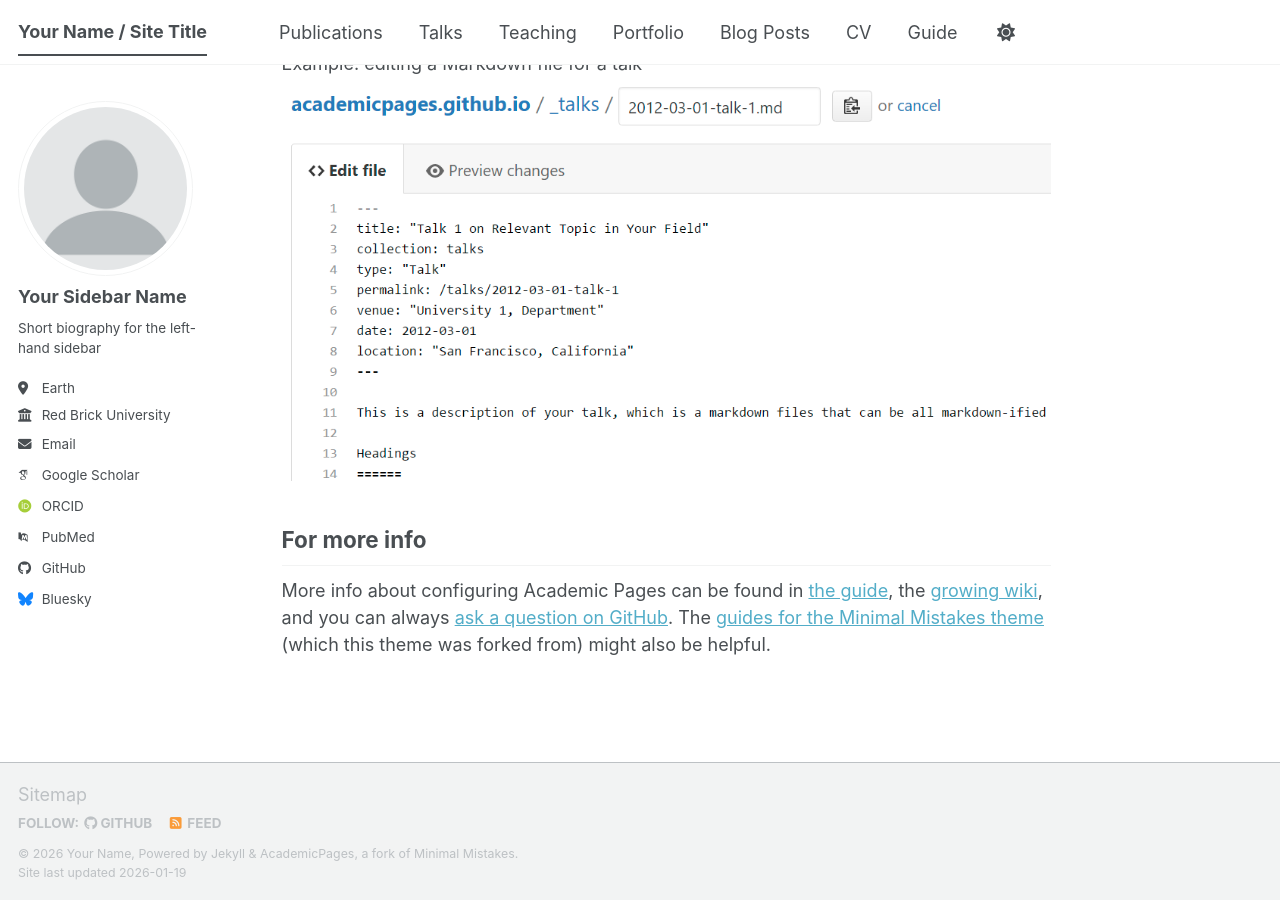
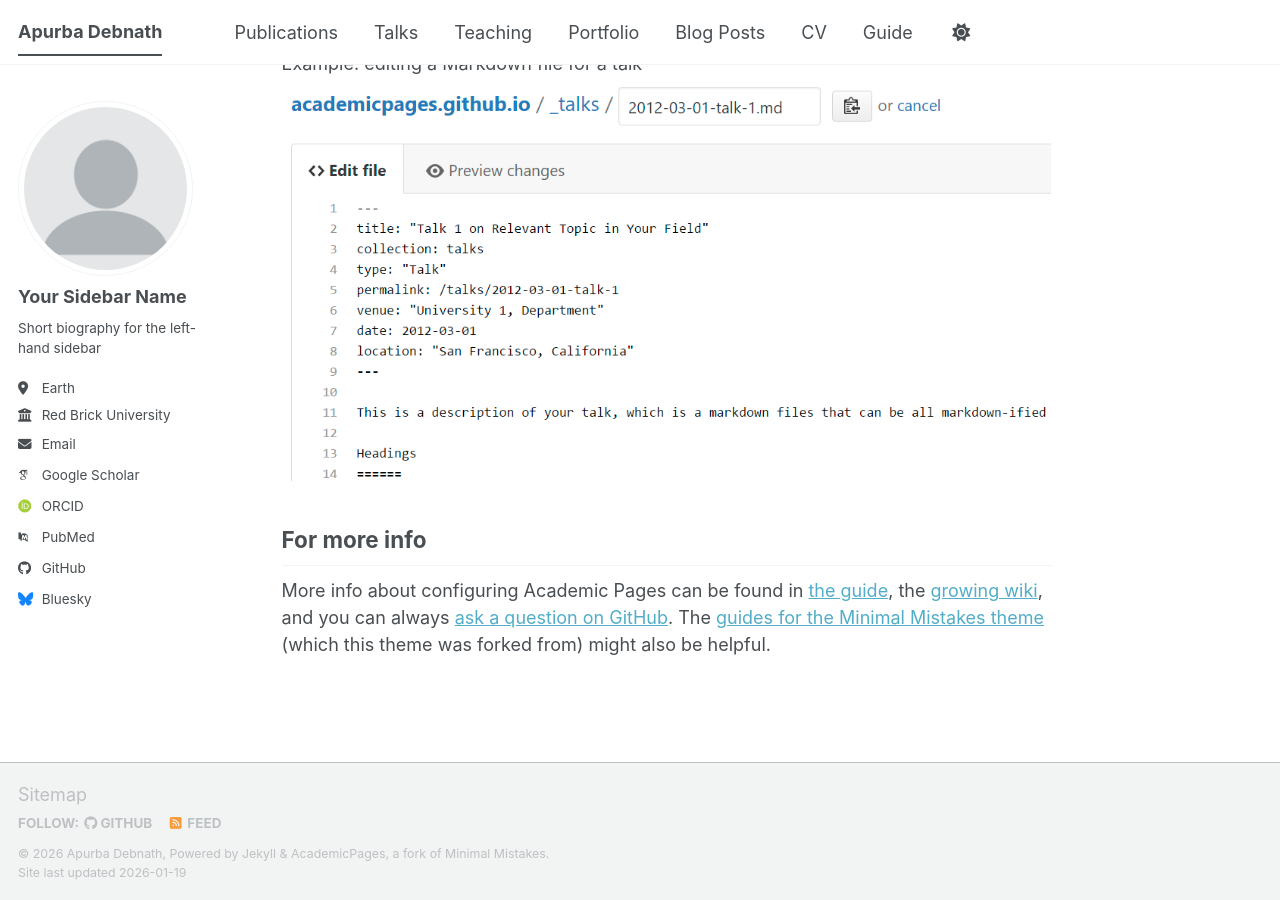
Before and after one commit to ApurbaApd/ApurbaApd.github.io, a Jekyll site: the page built from _pages/about.md, in a window 1280 px wide and 900 px high, scrolled down 2720 px. Built offline with Jekyll 4.4.1, drawn with Linux system fonts in a browser that asks for light colours; some web fonts are replaced; a script bundle is joined from its source files by our own code; library files that are not in the unit come from our copies.

Commit message:
Update site title and personal information

```diff
--- a/_config.yml
+++ b/_config.yml
@@ -9,11 +9,11 @@
 # Basic Site Settings
 locale                   : "en-US"
 site_theme               : "default" # The available themes options are "default", "air", "sunrise", "mint", "dirt" and "contrast"
-title                    : "Your Name / Site Title"
+title                    : "Apurba Debnath"
 title_separator          : "-"
-name                     : &name "Your Name"
-description              : &description "Your Name's academic portfolio"   # Update this with a general description of your site, this is the default if not overridden by a page
-url                      : https://academicpages.github.io # The base hostname & protocol for your site e.g. "https://[your GitHub username].github.io",
+name                     : &name "Apurba Debnath"
+description              : &description "Academic portfolio"   # Update this with a general description of your site, this is the default if not overridden by a page
+url                      : https://ApurbaApd.github.io # The base hostname & protocol for your site e.g. "https://[your GitHub username].github.io",
                                                            # or if you already have some other page hosted on Github then use "https://[your GitHub username].github.io/[Your Repo Name]"
 baseurl                  : "" # the subpath of your site, e.g. "/blog"
 repository               : "academicpages/academicpages.github.io"
```
